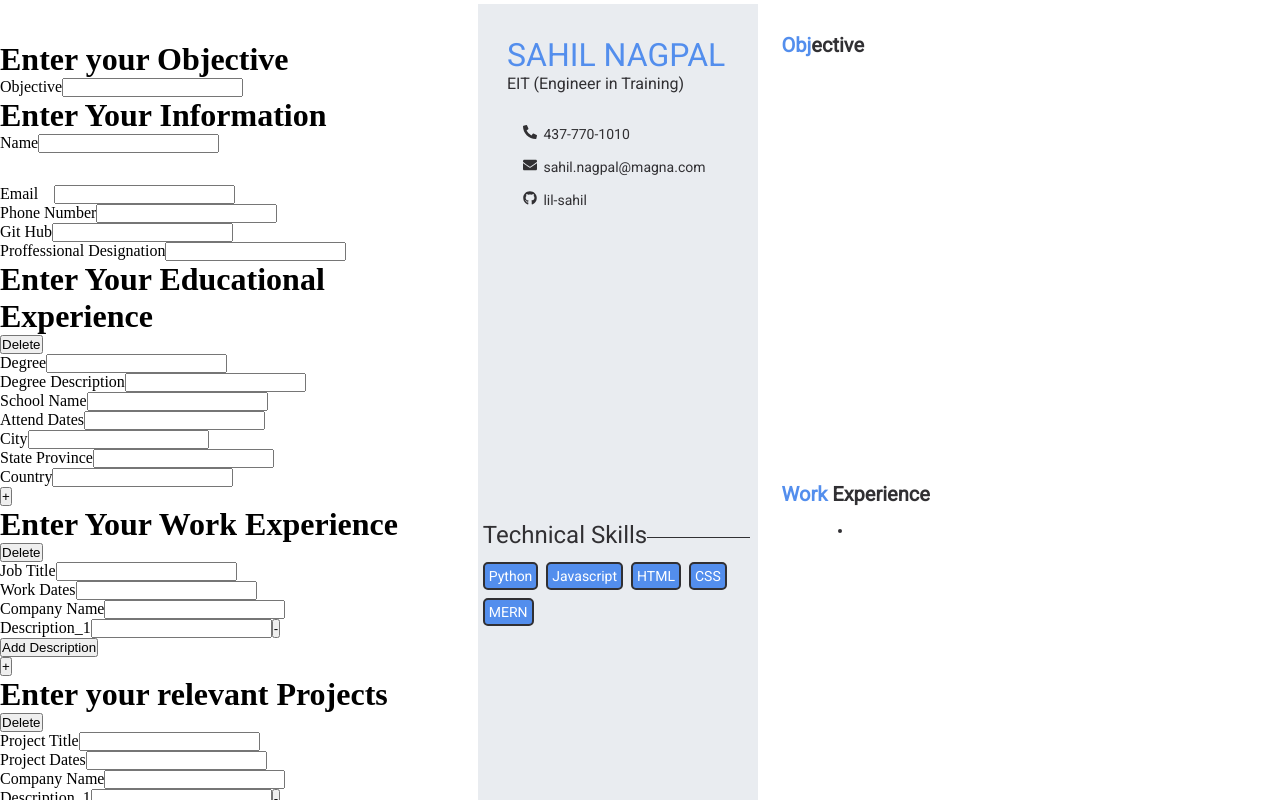
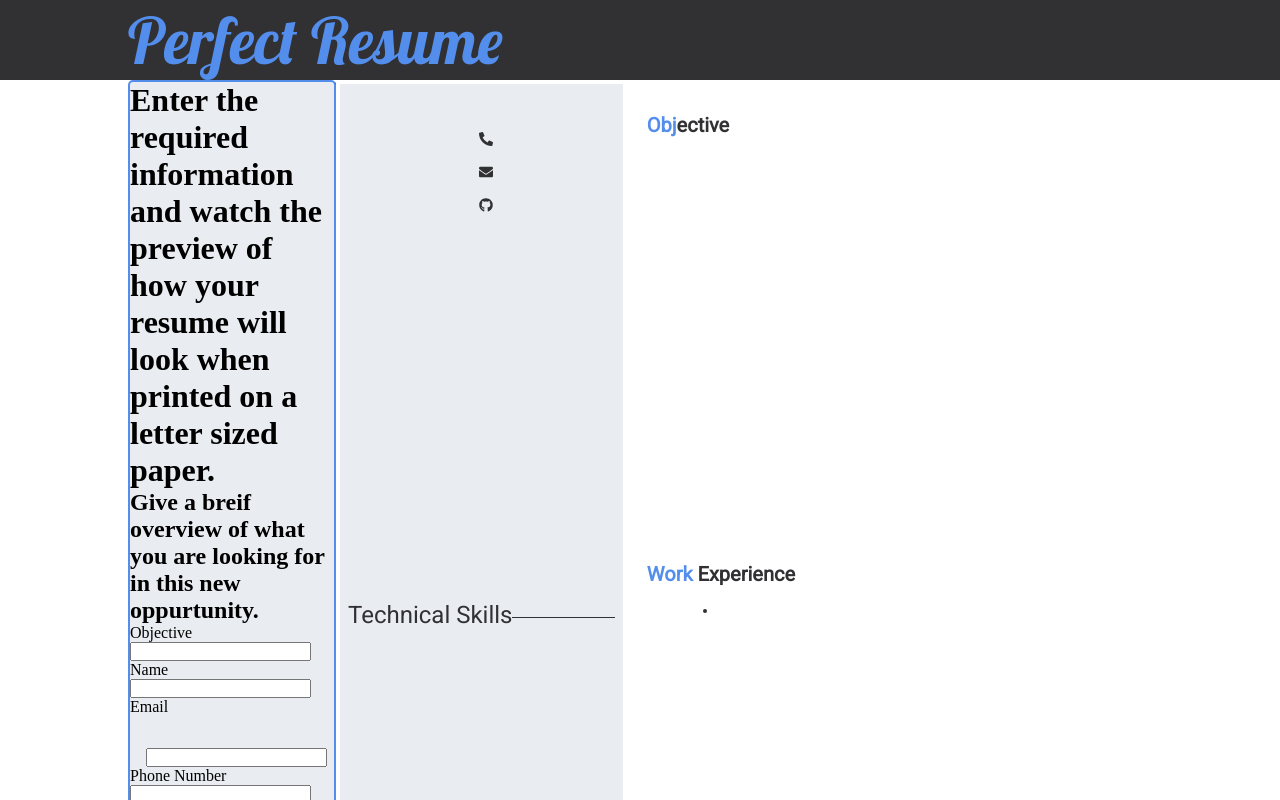
Before and after one commit to lil-sahil/react_cv_project, a React (Create React App) app: page / in a window 1280 px wide. Shown: the top 800 px of the page. Built offline with nearby package versions, Linux system fonts and the light colour scheme.

Commit message:
Created main container to hold all items within a width of 80vw.

```diff
--- a/public/index.html
+++ b/public/index.html
@@ -11,7 +11,7 @@
     />
     <link rel="preconnect" href="https://fonts.googleapis.com">
     <link rel="preconnect" href="https://fonts.gstatic.com" crossorigin>
-    <link href="https://fonts.googleapis.com/css2?family=Roboto&display=swap" rel="stylesheet">
+    <link href="https://fonts.googleapis.com/css2?family=Lobster&family=Roboto&display=swap" rel="stylesheet">
     <title>React App</title>
   </head>
   <body>
--- a/src/App.js
+++ b/src/App.js
@@ -16,11 +16,11 @@ class App extends Component {
       // General Information
       generalInformation: [
         {
-          name: "Sahil Nagpal",
-          email: "sahil.nagpal@magna.com",
-          phoneNumber: "437-770-1010",
-          gitHub: "lil-sahil",
-          proffessionalDesignation: "EIT (Engineer in Training)",
+          name: "",
+          email: "",
+          phoneNumber: "",
+          gitHub: "",
+          proffessionalDesignation: "",
           id: 1,
         },
       ],
@@ -40,7 +40,7 @@ class App extends Component {
         },
       ],
 
-      technicalSkills: ["Python", "Javascript", "HTML", "CSS", "MERN"],
+      technicalSkills: [],
 
       workInformation: [
         {
@@ -297,13 +297,27 @@ class App extends Component {
 
   render() {
     return (
-      <div className="container-row">
+      <>
+        <div>
+          <div id="main-title" className="main-container">
+            Perfect Resume
+          </div>
+        </div>
+
+        <div className="background">
+          <div className="container-row main-container">
             <div id="information-enter-screen">
-          <h1>Enter your Objective</h1>
+              <h1>
+                Enter the required information and watch the preview of how your
+                resume will look when printed on a letter sized paper.
+              </h1>
 
+              <h2 className="explanation">
+                Give a breif overview of what you are looking for in this new
+                oppurtunity.
+              </h2>
               <Objective checkChange={this.objectiveChangeField}></Objective>
 
-          <h1>Enter Your Information</h1>
               <GeneralInformation
                 checkChange={this.changeField}
                 currentState={this.state}
@@ -356,6 +370,15 @@ class App extends Component {
               <Preview currentState={this.state}></Preview>
             </div>
           </div>
+        </div>
+      </>
+
+      // <div className="main-container">
+      //   <div id="main-title">Perfect Resume</div>
+
+      //   <div className="container-row">
+
+      // </div>
     );
   }
 }
--- a/src/index.css
+++ b/src/index.css
@@ -10,6 +10,7 @@ ul {
 
 /* Global Variables */
 :root {
+  --title-font: 'Lobster', cursive;
   --main-font: 'Roboto', sans-serif;
   --primary-color: #538eed;
   --secondary-color: #313033;
@@ -23,14 +24,26 @@ ul {
   color: var(--primary-color);
 }
 
+/* Body */
+body {
+  background-color: var(--secondary-color);
+}
+
+
 
 /* Main Container */
+
+.main-container {
+  width: 80vw;
+  margin: auto;
+}
+
 .container-row {
   display: flex;
   flex-direction: row;
-  align-items: center;
+  align-items: flex-start;
   justify-content: center;
-
+  background-color: #fff;
 }
 
 .container-col {
@@ -43,12 +56,35 @@ ul {
   width: 100%;
 }
 
+.background{
+  width: 100vw;
+  background-color: #fff;
+}
+
+
+/* Information Enter Screen */
+#main-title {
+  font-family: var(--title-font);
+  font-size: 4rem;
+  color: var(--primary-color);
+  text-align: left;
+}
+
+#information-enter-screen {
+  border: var(--primary-color) 2px solid;
+  border-radius: 5px;
+  background-color: var(--preview-sidebar-background-color);
+  box-shadow: 2px 2px var(--secondary-color);
+}
+
 
 /* Preview Screen */
 #preview-screen {
   /* height: 100vh;
   width: 50vw; */
-  overflow: hidden;
+  /* overflow: hidden; */
+  position: sticky;
+  top: 0;
 }
 
 /* Preview Container */
```
Lines whose indentation alone changed are shown as unchanged.
